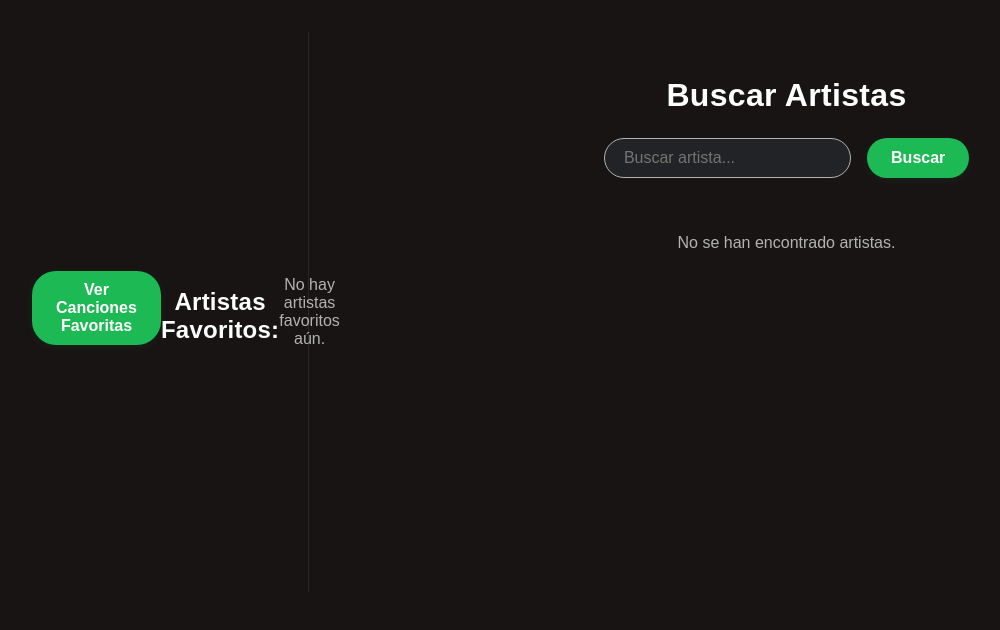
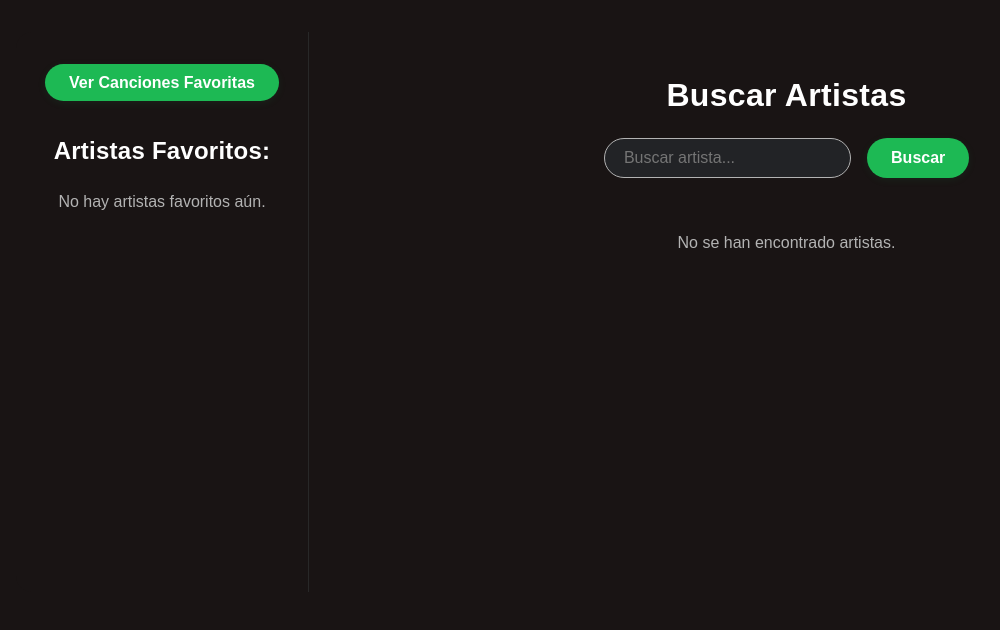
Before and after one commit to JereMicheloud/Desarrollo-de-Software-TP3, a React (Vite) app: page /home in a window 1280 px wide. Shown: the top 630 px of the page, without its empty margins (16-1016 px from the left). Built offline with nearby package versions, Linux system fonts and the light colour scheme.

Commit message:
Commit Final

```diff
--- a/src/pages/Home.jsx
+++ b/src/pages/Home.jsx
@@ -45,7 +45,7 @@ function Home() {
         background: '#191414',
         borderRadius: '16px 0 0 16px',
         display: 'flex',
-        flzexDirection: 'column',
+        flexDirection: 'column',
         alignItems: 'center'
       }}>
         <style>
```
Also changed, not shown: src/components/SearchBar.jsx (line endings or trailing spaces), src/pages/Login.jsx (line endings or trailing spaces).
